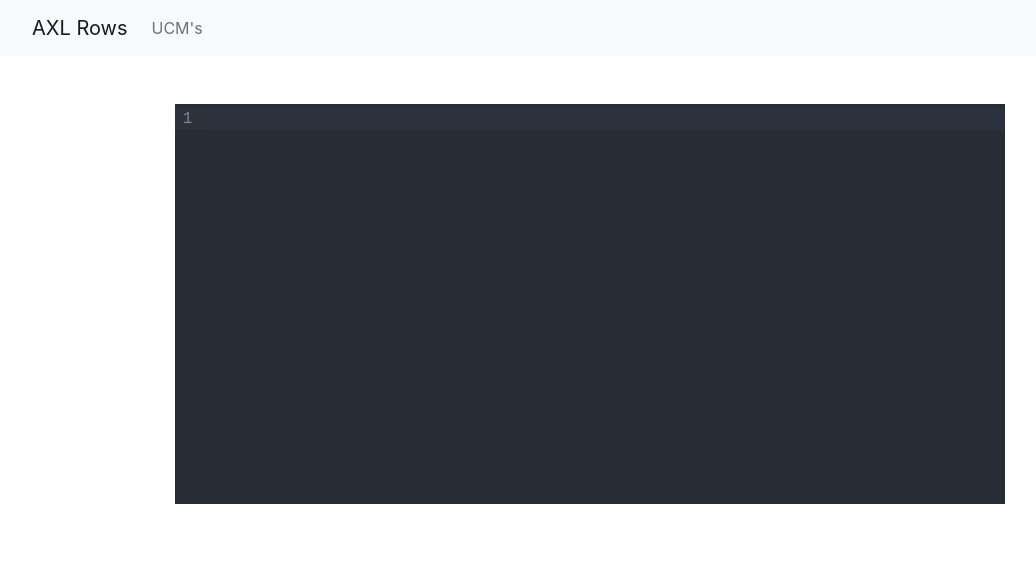
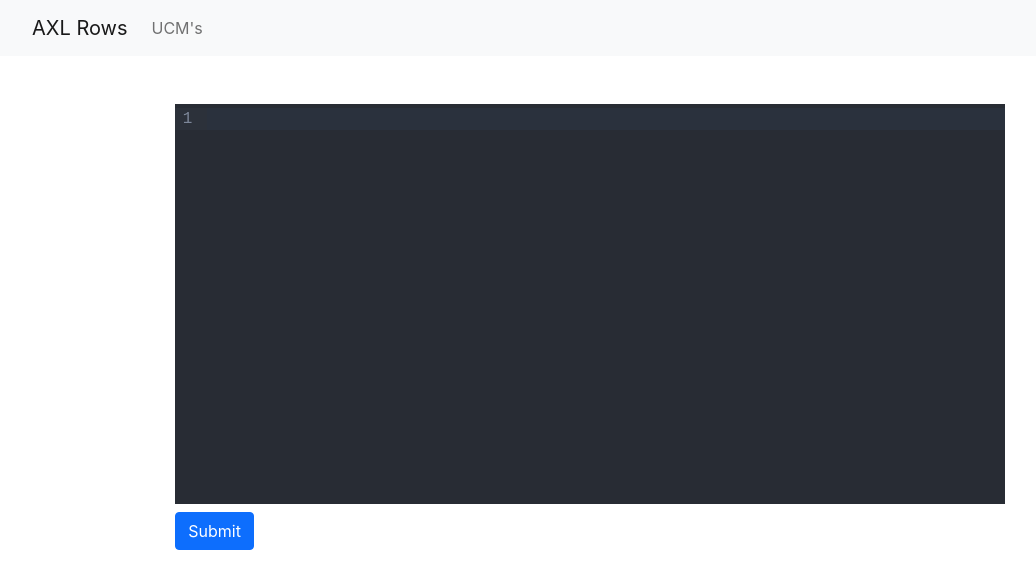
Before and after one commit to sloan58/axlrows, a React (Create React App) app in the folder frontend/: page / in a window 1280 px wide. Shown: the top 588 px of the page, without its empty margins (50-1086 px from the left). Built offline with nearby package versions, Linux system fonts and the light colour scheme.

Commit message:
add query button

```diff
--- a/frontend/src/Pages/Query/Query.js
+++ b/frontend/src/Pages/Query/Query.js
@@ -1,12 +1,20 @@
-import {Col, Row} from "react-bootstrap";
+import {Button, Col, Row} from "react-bootstrap";
 import CodeMirror from '@uiw/react-codemirror';
 import { sql } from '@codemirror/lang-sql';
 import { oneDark } from '@codemirror/theme-one-dark';
-import {useContext} from "react";
+import {useContext, useState} from "react";
 import AppContext from "../../store/AppContext";
 
 const Query = () => {
     const { state, dispatch } = useContext(AppContext);
+    const [isLoading, setLoading] = useState(false);
+
+    const handleSubmit = () => {
+        setLoading(true)
+        setTimeout(() => {
+            setLoading(false)
+        }, 2000);
+    }
 
     const handleOnChange = value => {
         dispatch({
@@ -16,6 +24,7 @@ const Query = () => {
     }
 
     return (
+        <>
             <Row className="justify-content-md-center mt-5">
                 <Col xs={12} md={10} lg={8}>
                     <CodeMirror
@@ -30,6 +39,18 @@ const Query = () => {
                     />
                 </Col>
             </Row>
+            <Row className="justify-content-md-center mt-2">
+                <Col xs={12} md={10} lg={8}>
+                    <Button
+                        variant={!isLoading ? 'primary' : 'outline-primary'}
+                        disabled={isLoading}
+                        onClick={!isLoading ? handleSubmit : null}
+                    >
+                        {isLoading ? 'Loading…' : 'Submit'}
+                    </Button>
+                </Col>
+            </Row>
+        </>
     )
 }
 
```
Lines whose indentation alone changed are shown as unchanged.
